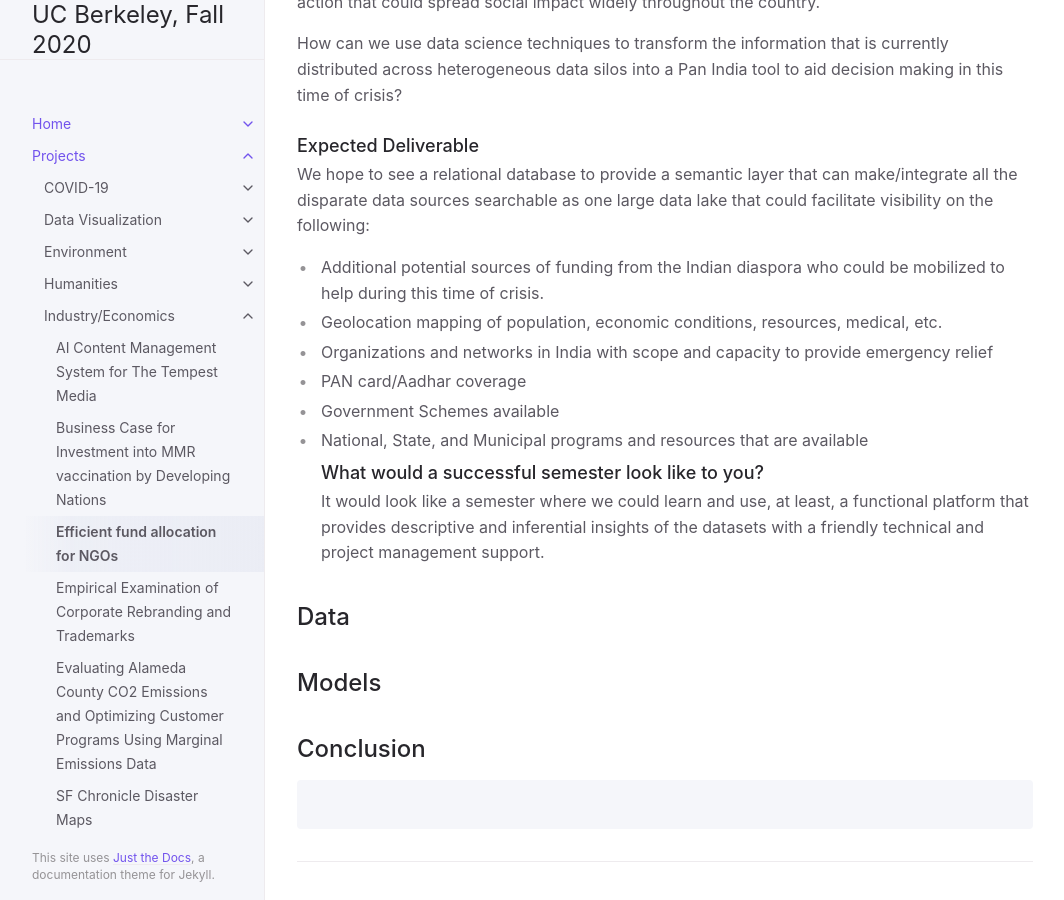
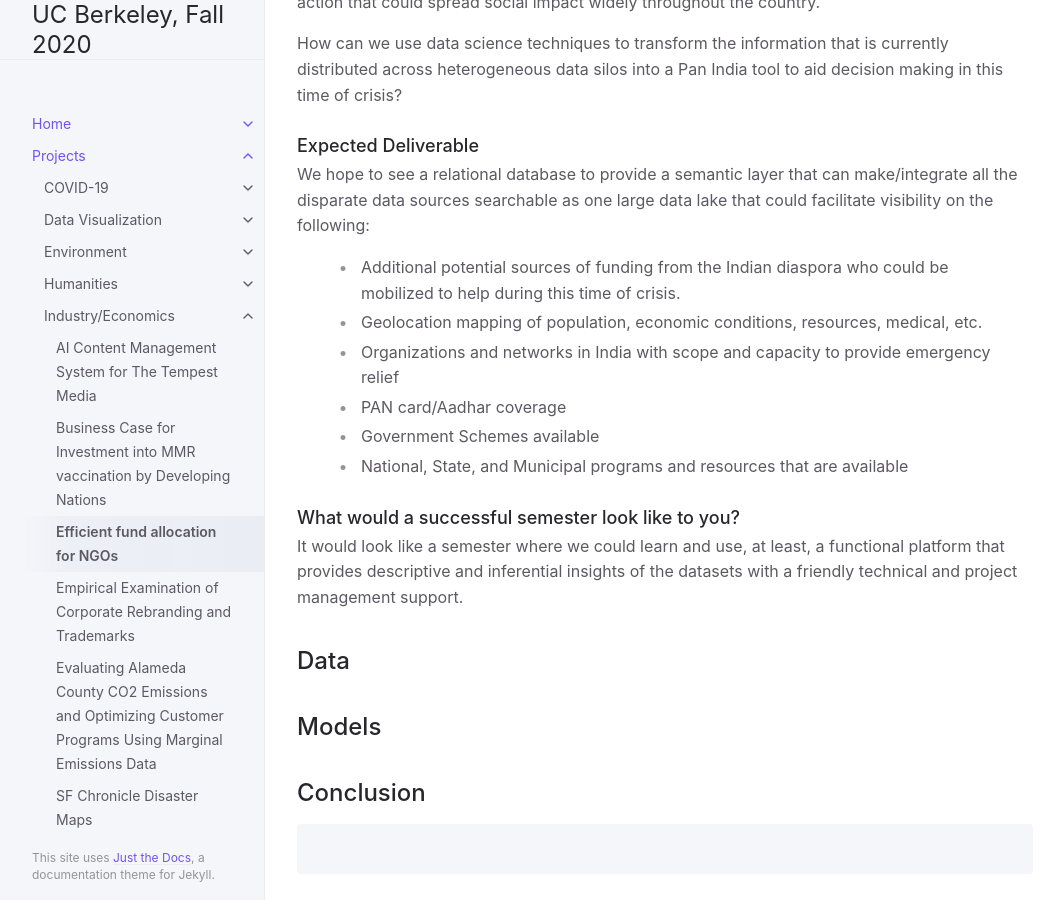
Before and after one commit to DS-Discovery/ds-discovery.github.io, a Jekyll site: the page built from Projects/Industry:Economics/Efficient fund allocation for NGOs.md, in a window 1280 px wide and 900 px high, scrolled down 417 px. Shown: the whole window, without its empty margins (107-1171 px from the left). Built offline with Jekyll 4.4.1, drawn with Linux system fonts in a browser that asks for light colours.

```diff
--- a/Projects/Industry:Economics/Efficient fund allocation for NGOs.md
+++ b/Projects/Industry:Economics/Efficient fund allocation for NGOs.md
@@ -15,14 +15,16 @@ nav_order: 2
 DaanMatch is a project to address social inequalities in fund distribution in India. Recent data shows that around 60% of organizing funding is allocated to projects in urban areas and that the most benefited are a few multinationals NGOs. But around 70% of NGOs registered in India are community-driven and operate in rural areas, which means a big amount of data and points of action that could spread social impact widely throughout the country.
 
 How can we use data science techniques to transform the information that is currently distributed across heterogeneous data silos into a Pan India tool to aid decision making in this time of crisis?
+
 ### Expected Deliverable
 We hope to see a relational database to provide a semantic layer that can make/integrate all the disparate data sources searchable as one large data lake that could facilitate visibility on the following:
-* Additional potential sources of funding from the Indian diaspora who could be mobilized to help during this time of crisis.
-* Geolocation mapping of population, economic conditions, resources, medical, etc.
-* Organizations and networks in India with scope and capacity to provide emergency relief
-* PAN card/Aadhar coverage
-* Government Schemes available
-* National, State, and Municipal programs and resources that are available
+>* Additional potential sources of funding from the Indian diaspora who could be mobilized to help during this time of crisis.
+>* Geolocation mapping of population, economic conditions, resources, medical, etc.
+>* Organizations and networks in India with scope and capacity to provide emergency relief
+>* PAN card/Aadhar coverage
+>* Government Schemes available
+>* National, State, and Municipal programs and resources that are available
+
 ### What would a successful semester look like to you?
 It would look like a semester where we could learn and use, at least, a functional platform that provides descriptive and inferential insights of the datasets with a friendly technical and project management support.
 
```
